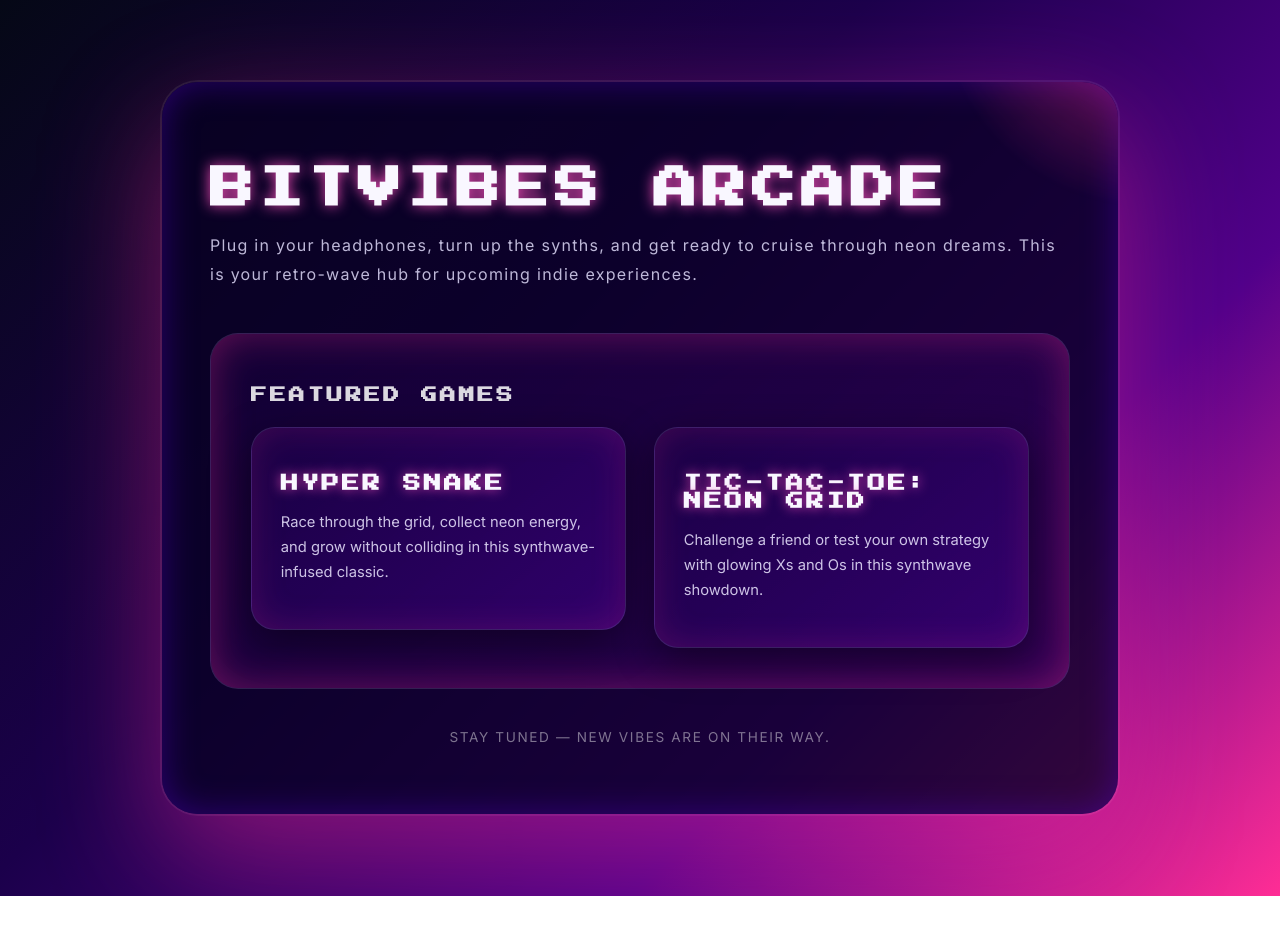
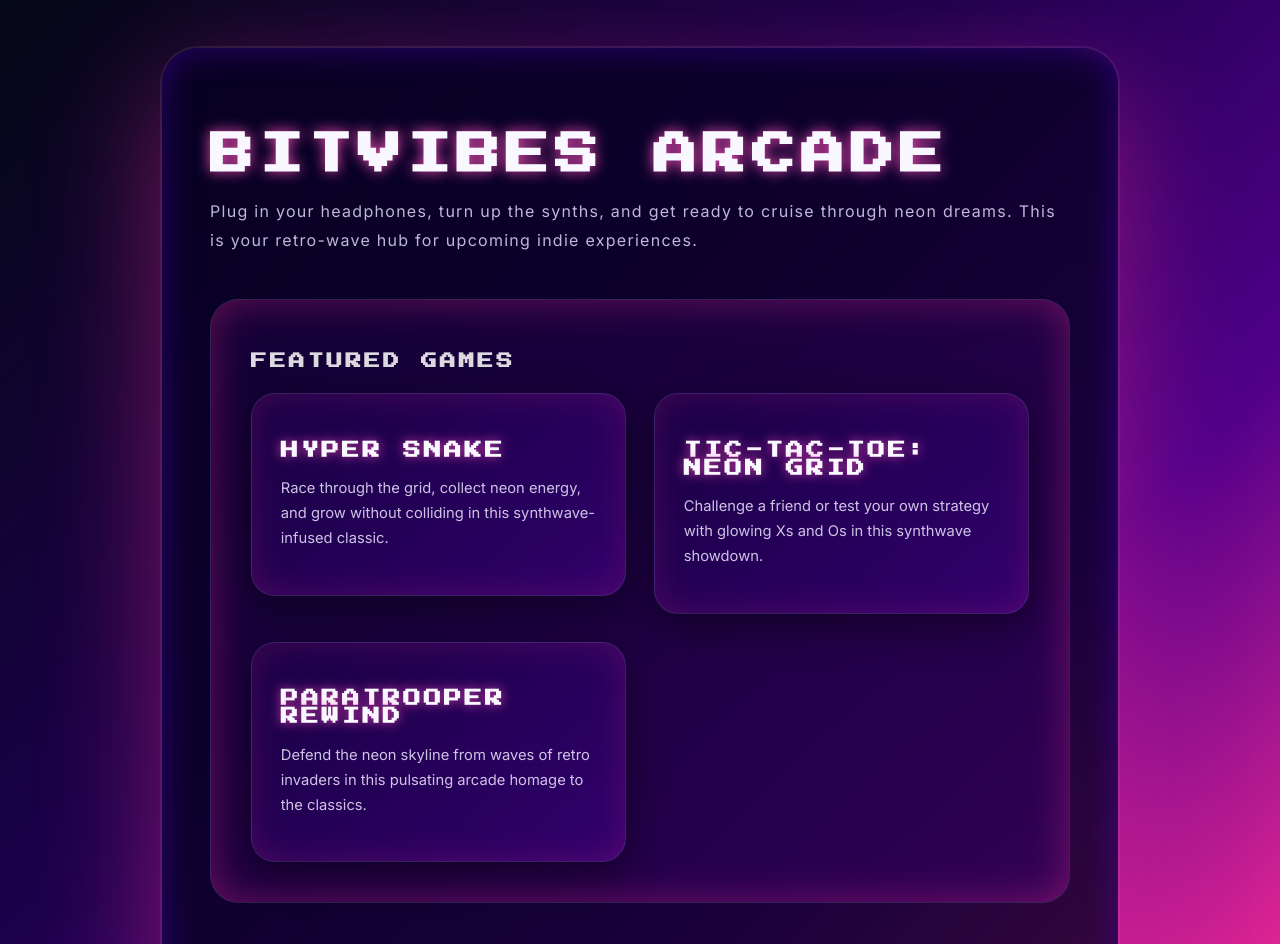
Before and after one commit to playkore/bitvibes, a React (Vite) app: page / in a window 1280 px wide. Shown: the top 944 px of the page. Before the commit the page ends 896 px from the top, so only its background shows below. Built offline with nearby package versions, Linux system fonts and the light colour scheme.

Commit message:
Refactor game organization

```diff
--- a/src/App.tsx
+++ b/src/App.tsx
@@ -1,8 +1,9 @@
 import { useState } from 'react'
 import type { CSSProperties, ReactNode } from 'react'
 
-import TicTacToe from './TicTacToe'
-import Snake from './Snake'
+import TicTacToe from './games/TicTacToe'
+import Snake from './games/Snake'
+import Paratrooper from './games/Paratrooper'
 
 type Game = {
   title: string
@@ -204,6 +205,12 @@ const App = () => {
         'Challenge a friend or test your own strategy with glowing Xs and Os in this synthwave showdown.',
       component: <TicTacToe />,
     },
+    {
+      title: 'Paratrooper Rewind',
+      description:
+        'Defend the neon skyline from waves of retro invaders in this pulsating arcade homage to the classics.',
+      component: <Paratrooper />,
+    },
   ]
 
   const [activeGame, setActiveGame] = useState<Game | null>(null)
```
Also changed, not shown: src/games/Snake.tsx (renamed from src/Snake.tsx), src/games/TicTacToe.tsx (renamed from src/TicTacToe.tsx).
